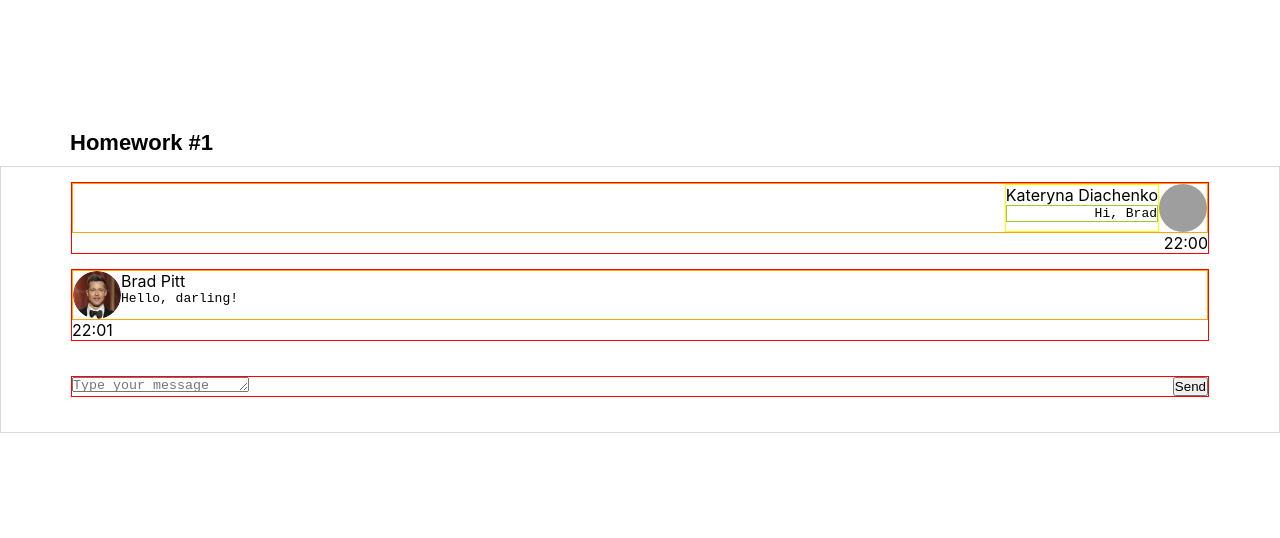
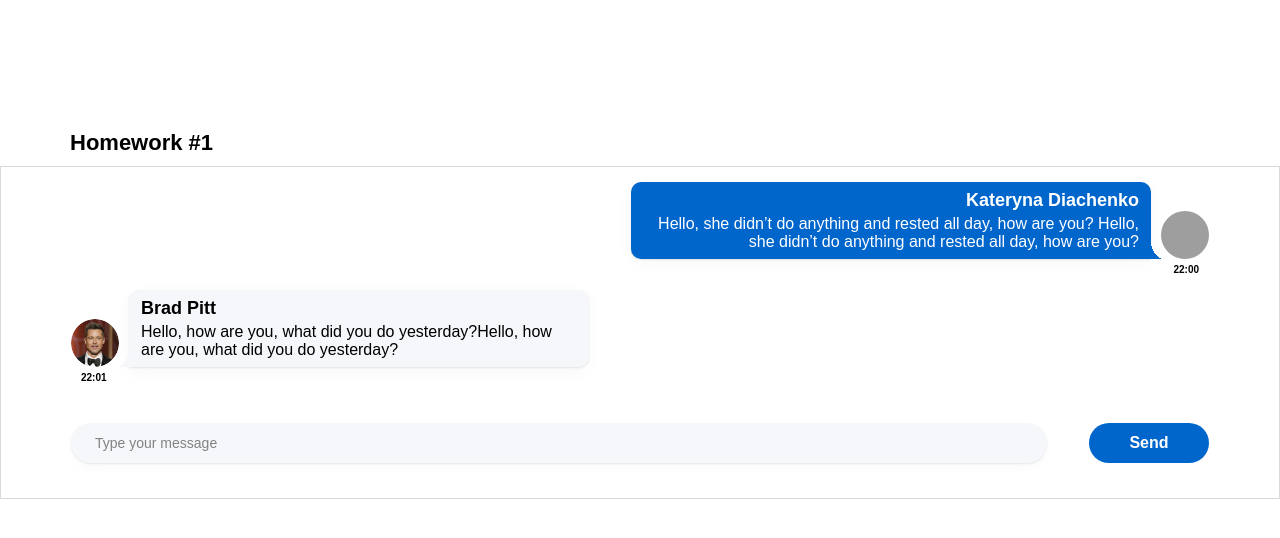
Before and after one commit to Kat10-4/hws2, a React (Create React App) app: page / in a window 1280 px wide. Shown: the top 538 px of the page. Built offline with nearby package versions, Linux system fonts and the light colour scheme; grey boxes are pictures that could not be loaded; the HTML template or start-up script is replaced by a standard one.

Commit message:
completed 1hw

```diff
--- a/src/s2-homeworks/hw01/HW1.tsx
+++ b/src/s2-homeworks/hw01/HW1.tsx
@@ -38,7 +38,7 @@ export const message0: MessageType = {
         name: 'Kateryna Diachenko',  // можно менять
     },
     message: {
-        text: 'Hi, Brad', // можно менять
+        text: 'Hello, she didn’t do anything and rested all day, how are you? Hello, she didn’t do anything and rested all day, how are you?', // можно менять
         time: '22:00', // можно менять
     },
 }
@@ -49,7 +49,7 @@ export const friendMessage0: MessageType = {
         name: 'Brad Pitt', // можно менять
     },
     message: {
-        text: 'Hello, darling!', // можно менять
+        text: 'Hello, how are you, what did you do yesterday?Hello, how are you, what did you do yesterday?', // можно менять
         time: '22:01', // можно менять
     },
 }
--- a/src/s2-homeworks/hw01/friend-message/FriendMessage.module.css
+++ b/src/s2-homeworks/hw01/friend-message/FriendMessage.module.css
@@ -1,36 +1,56 @@
 .friendMessage {
-    border:1px solid red;
-    margin:15px 70px 0;
-
+    margin: 15px 70px 0;
 }
 
 .friendImageAndText {
-    border: 1px solid orange;
     display: flex;
+    align-items: flex-end;
 }
 
 .friendImageAndText img {
     border-radius: 100%;
     width: 48px;
     height: 48px;
+    margin-right: 10px;
 }
 
 .friendText {
+    background-color: #F5F7FB;
+    width: 460px;
+    border-radius: 10px 10px 10px 0;
+    box-shadow: 0 1px 2px rgba(29, 33, 38, .1), 0 5px 20px rgba(29, 33, 38, .03);
+    position: relative;
 
 }
 
-.friendText:after {
-
+.friendText::after {
+    content: ' ';
+    position: absolute;
+    left: -20px;
+    bottom: 0px;
+    width: 20px;
+    height: 18px;
+    background: radial-gradient(circle at 0 0, transparent 75%, #F5F7FB 0);
 }
 
 .friendName {
-
+    font-family: "Montserrat", sans-serif;
+    font-weight: 600;
+    font-size: 18px;
+    margin: 8px 12px 0
 }
 
 .friendMessageText {
-
+    font-family: "Montserrat", sans-serif;
+    font-weight: 400;
+    font-size: 16px;
+    margin: 4px 12px 8px;
+    white-space: pre-wrap;
 }
 
 .friendTime {
-
+    font-family: "Montserrat", sans-serif;
+    font-weight: 600;
+    font-size: 10px;
+    margin: 5px 10px;
 }
--- a/src/s2-homeworks/hw01/friend-message/FriendMessage.tsx
+++ b/src/s2-homeworks/hw01/friend-message/FriendMessage.tsx
@@ -19,6 +19,7 @@ const FriendMessage = (props: FriendMessageType) => {
                 <img
                     id={'hw1-friend-avatar-' + props.message.id}
                     src={props.message.user.avatar}
+                    alt={'avatar'}
                 />
                 <div className={s.friendText}>
                     <div
--- a/src/s2-homeworks/hw01/message-sender/MessageSender.module.css
+++ b/src/s2-homeworks/hw01/message-sender/MessageSender.module.css
@@ -1,21 +1,44 @@
 .sendForm {
-    border:1px solid red;
-    margin:35px 70px;
+    margin: 35px 70px;
     display: flex;
     justify-content: space-between;
 }
 
 .textarea {
-
+    resize: none;
+    border: none;
+    border-radius: 20px;
+    width: 976px;
+    min-height: 40px;
+    max-height: 40px;
+    box-shadow: 0 1px 2px 0 rgba(29, 33, 38, 0.1), 0 5px 20px 0 rgba(29, 33, 38, 0.03);
+    background: #f5f7fb;
+    font-family: "Montserrat", sans-serif;
+    font-weight: 400;
+    font-size: 14px;
+    color: rgba(0, 0, 0, 0.6);
+    opacity: .9;
+    padding: 12px 24px;
 }
 
 .button {
-
+    font-weight: 600;
+    font-size: 16px;
+    color: #fff;
+    border: none;
+    outline: none;
+    border-radius: 20px;
+    width: 120px;
+    height: 40px;
+    background-color: #0066CC;
 }
 
 .button:hover {
+    color: #FFFFFF;
+    background-color: #44a1f8;
+}
 
+.button:active {
+    color: #FFFFFF;
+    background-color: #204877;
 }
-.button:active {
-
-}
--- a/src/s2-homeworks/hw01/message-sender/MessageSender.tsx
+++ b/src/s2-homeworks/hw01/message-sender/MessageSender.tsx
@@ -1,5 +1,5 @@
 import React, {useEffect, useRef, useState} from 'react'
-import { message0 } from '../HW1'
+import {message0} from '../HW1'
 import s from './MessageSender.module.css'
 
 // компонента, которая тестирует вашу компоненту (не изменять, any не трогать)
@@ -42,7 +42,7 @@ const MessageSender = (props: any) => {
     return (
         <>
             {messages.map((m) => (
-                <M key={'message' + m.id} message={m} />
+                <M key={'message' + m.id} message={m}/>
             ))}
 
             <div id={'hw1-send-message-form'} className={s.sendForm}>
--- a/src/s2-homeworks/hw01/message/Message.module.css
+++ b/src/s2-homeworks/hw01/message/Message.module.css
@@ -1,39 +1,60 @@
 .message {
-    border: 1px solid red;
     margin: 15px 70px 0;
-
 }
 
 .imageAndText {
-    border: 1px solid orange;
     display: flex;
     flex-direction: row-reverse;
     text-align: right;
+    align-items: flex-end;
 }
 
 .imageAndText img {
     border-radius: 100%;
     width: 48px;
     height: 48px;
+    margin-left: 10px;
 }
 
 .text {
-    border: 1px solid yellow;
+    background-color: #0066CC;
+    width: 520px;
+    border-radius: 10px 10px 0 10px;
+    box-shadow: 0 1px 2px rgba(29, 33, 38, .1), 0 5px 20px rgba(29, 33, 38, .03);
+    position: relative;
 }
 
-.text:after {
-
+.text::after {
+    content: ' ';
+    position: absolute;
+    right: -20px;
+    bottom: 0px;
+    width: 20px;
+    height: 18px;
+    background: radial-gradient(circle at 100% 0, transparent 75%, #0066CC 0);
 }
 
 .name {
-
+    font-family: "Montserrat", sans-serif;
+    font-weight: 600;
+    font-size: 18px;
+    color: #fff;
+    margin: 8px 12px 0;
 }
 
 .messageText {
-    border: 1px solid yellowgreen;
+    font-family: "Montserrat", sans-serif;
+    font-weight: 400;
+    font-size: 16px;
+    color: #fff;
+    margin: 4px 12px 8px;
+    white-space: pre-wrap;
 }
 
 .time {
+    font-family: "Montserrat", sans-serif;
     text-align: right;
-
+    font-weight: 600;
+    font-size: 10px;
+    margin: 5px 10px;
 }
--- a/src/s2-homeworks/hw01/message/Message.tsx
+++ b/src/s2-homeworks/hw01/message/Message.tsx
@@ -15,6 +15,7 @@ const Message = (props: MessagePropsType) => {
                 <img
                     id={'hw1-avatar-' + props.message.id}
                     src={props.message.user.avatar}
+                    alt={'avatar'}
                 />
                 <div className={s.text}>
                     <div id={'hw1-name-' + props.message.id} className={s.name}>
```
